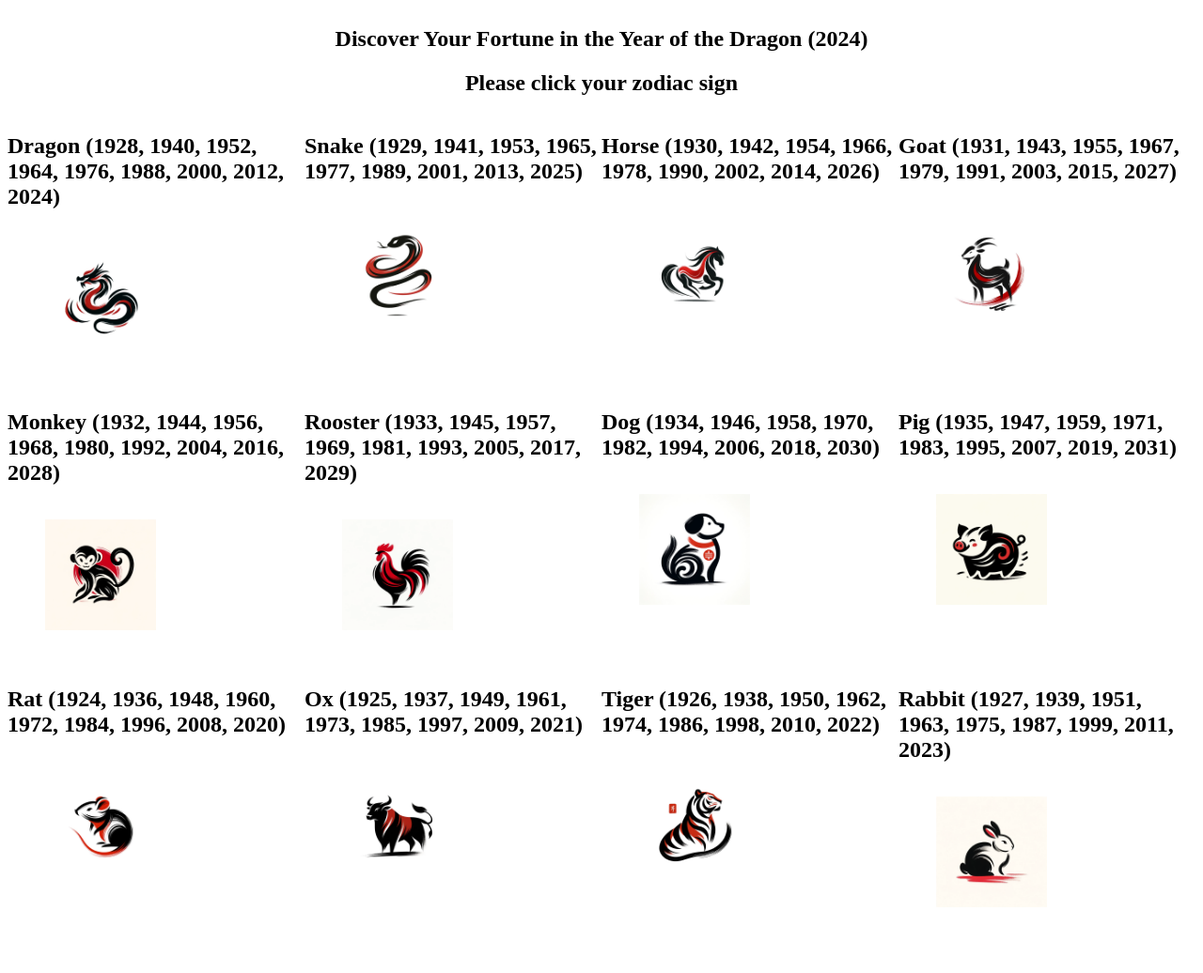
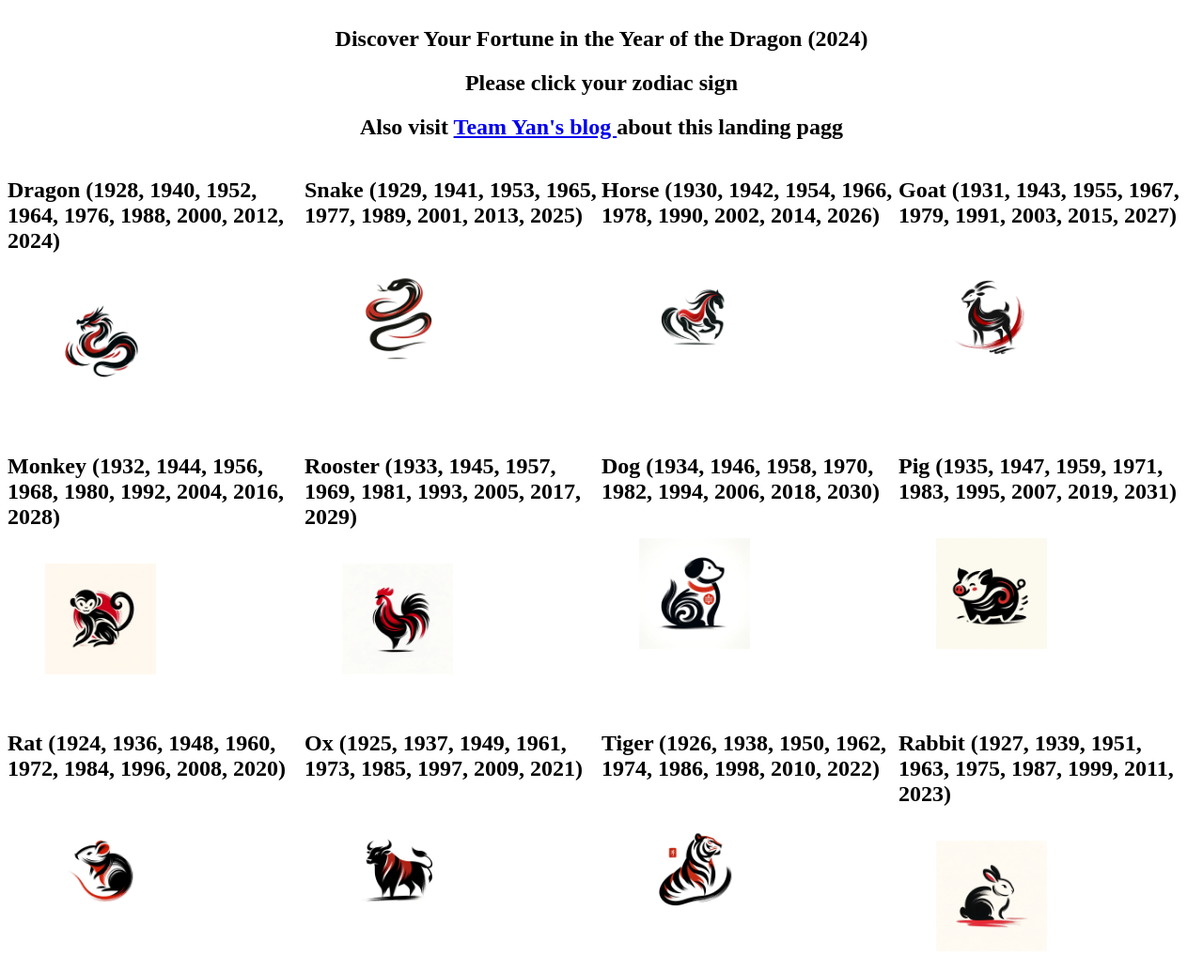
Before and after one commit to aayancheng/ChineseNewYear2024, a plain HTML site: page index.html in a window 1280 px wide. Shown: the whole page at 94% size. Before the commit the page ends 1014 px from the top, so only its background shows below. Drawn offline with Linux system fonts and the light colour scheme.

Commit message:
Update index.html

```diff
--- a/index.html
+++ b/index.html
@@ -67,6 +67,7 @@
                 <hgroup>
                     <h1>Discover Your Fortune in the Year of the Dragon (2024)</h1>
                     <h2>Please click your zodiac sign</h2>
+		<h2>Also visit <a href="https://teamyan.wordpress.com/2024/02/04/genai-for-solopreneur-landing-page-2/"> Team Yan's blog </a> about this landing pagg</h2>
                 </hgroup>
 
 
```
